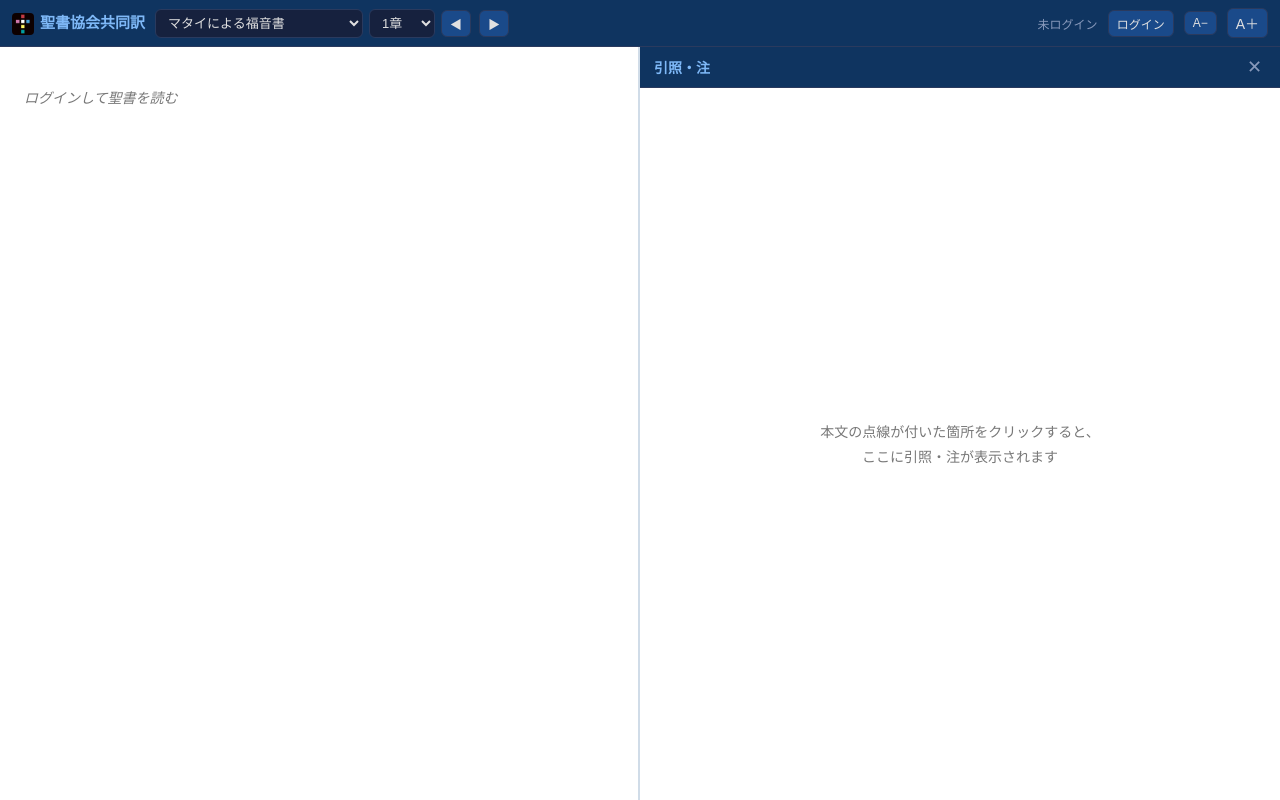
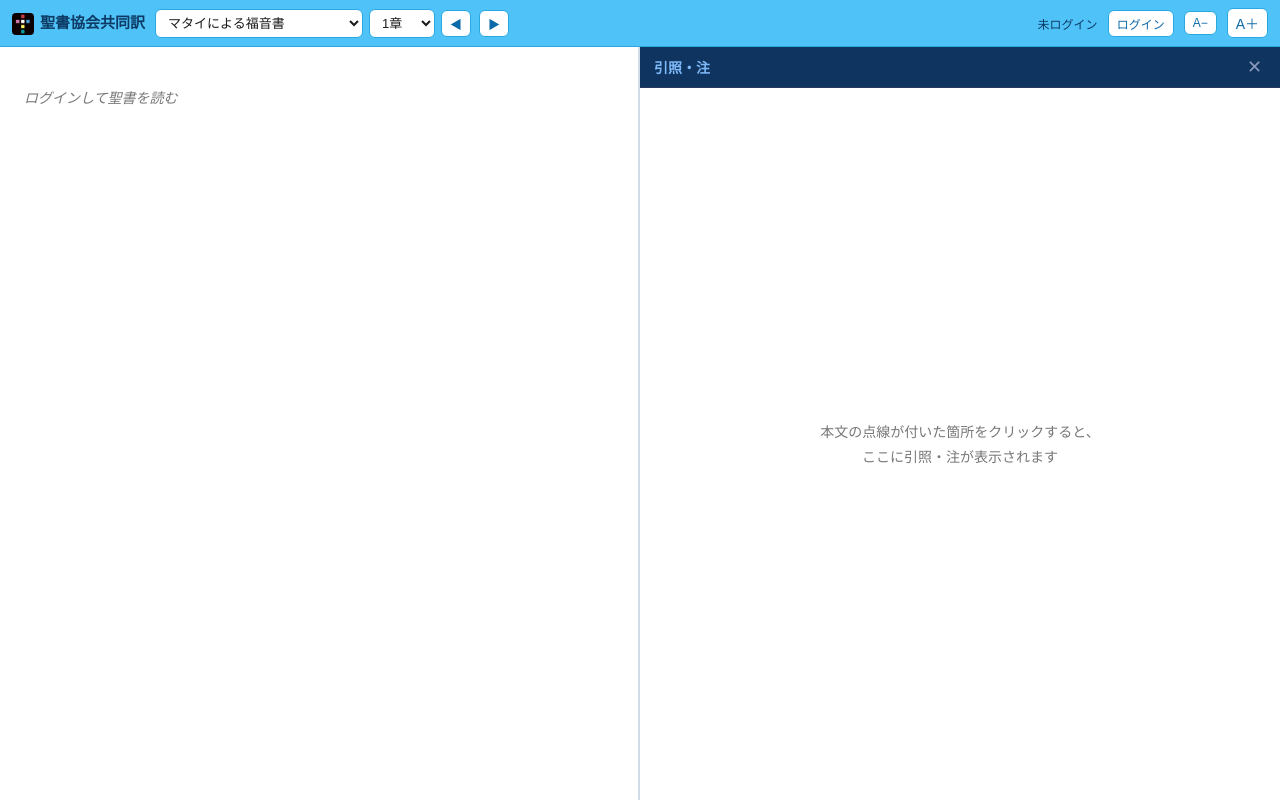
Before and after one commit to jesuslovesyoume1220/bible-jbs-reader, a Flask app: page / in a window 1280 px wide. Run offline with Flask 3, Linux system fonts and the light colour scheme.

Commit message:
上のバーを水色にする
Co-Authored-By: Claude Opus 5.5 <noreply@anthropic.com>

```diff
--- a/templates/index.html
+++ b/templates/index.html
@@ -6,7 +6,7 @@
 <title>聖書協会共同訳</title>
 <link rel="icon" type="image/png" href="/static/icons/icon-256.png">
 <link rel="manifest" href="/static/manifest.json">
-<meta name="theme-color" content="#0f3460">
+<meta name="theme-color" content="#4fc3f7">
 <meta name="apple-mobile-web-app-capable" content="yes">
 <meta name="apple-mobile-web-app-status-bar-style" content="black-translucent">
 <meta name="apple-mobile-web-app-title" content="聖書協会共同訳">
@@ -388,6 +388,22 @@
     height: 100%; padding: 30px; text-align: center;
     color: var(--text-muted); font-size: 14px; line-height: 1.8;
   }
+
+  /* ── 上のバーは水色 ── */
+  header {
+    background: #4fc3f7;
+    border-bottom: 1px solid #29a9e0;
+  }
+  header .header-title { color: #0d3b66; }
+  header select {
+    background: #ffffff; color: #1a1a1a; border-color: #29a9e0;
+  }
+  header .btn {
+    background: #ffffff; color: #0d6aa8; border-color: #29a9e0;
+  }
+  header .btn:hover { background: #e1f5fe; }
+  header .login-status { color: #0d3b66; }
+  header .login-status.ok { color: #1b5e20; }
 
   /* ── 本文と引照・注の欄は白地に黒文字（対照ページと揃える） ── */
   .bible-panel, .ref-panel-body {
```
Also changed, not shown: static/manifest.json.
